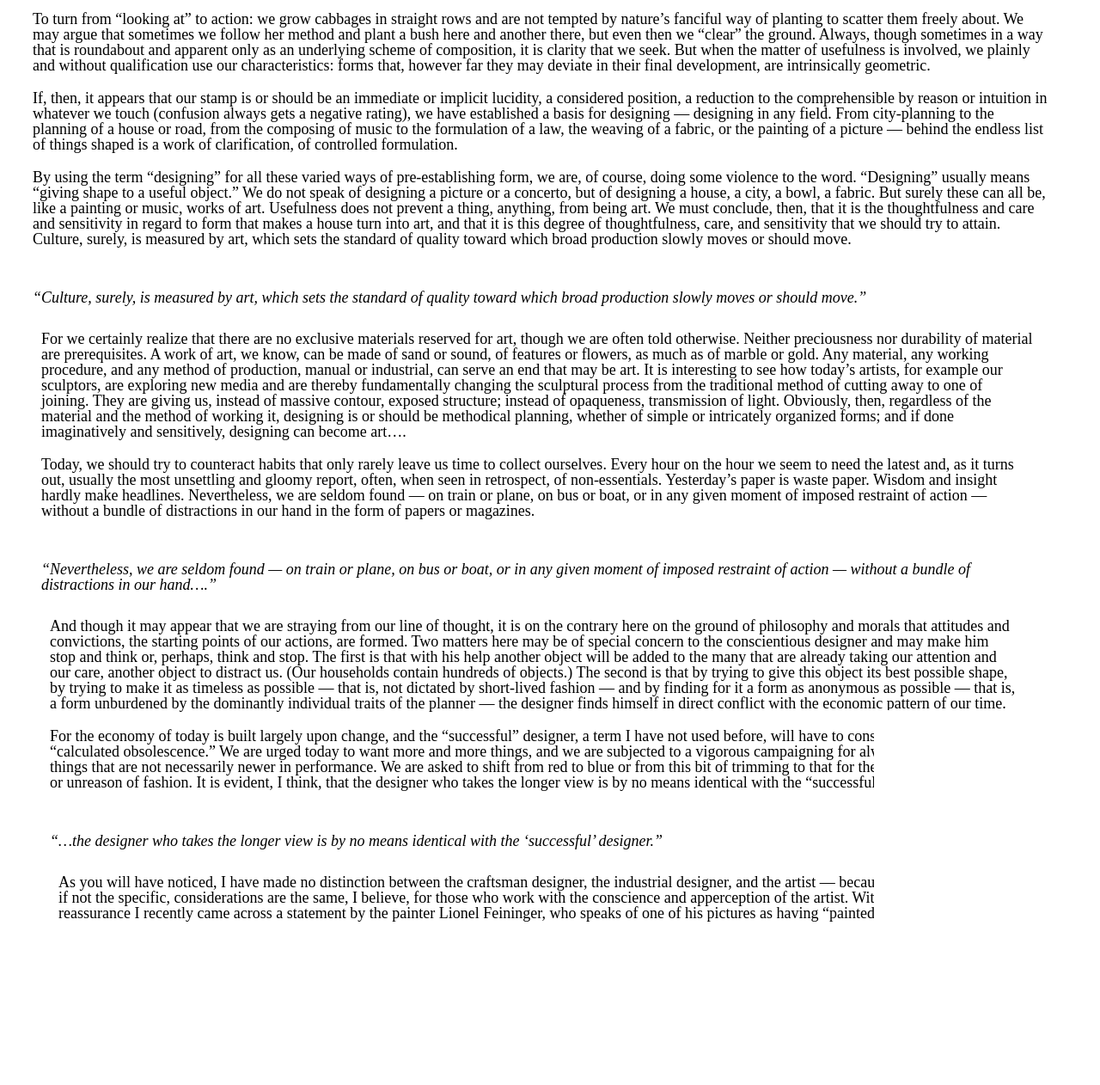
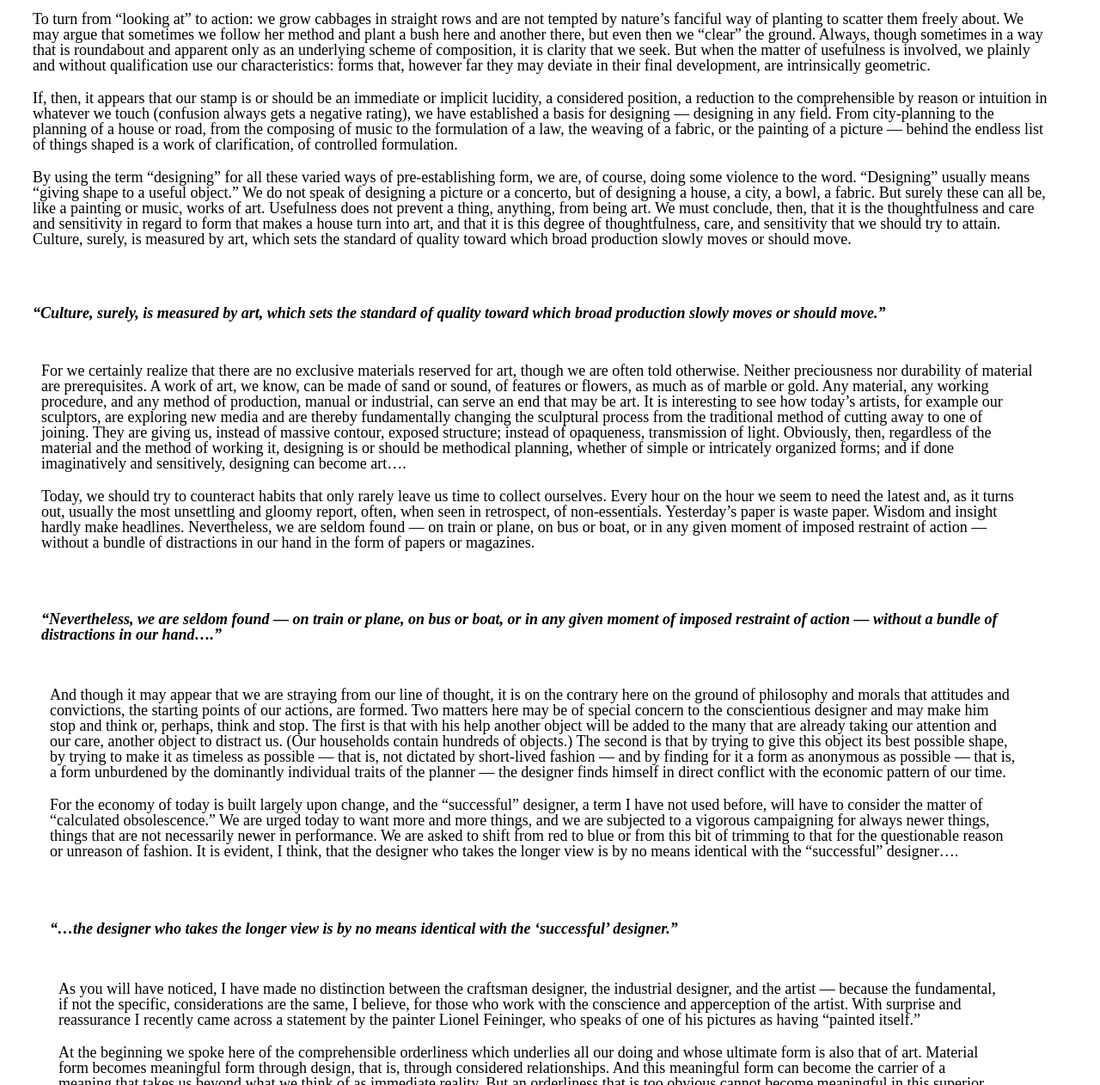
Before and after one commit to CarmelaTurman/carmelaturman.github.io, a plain HTML site: page anni-albers/index.html in a window 1280 px wide. Shown: the part 445-1707 px from the top of the page at 86% size. Drawn offline with Linux system fonts and the light colour scheme.

Commit message:
changed header and paragraph boxes, margin parameters

```diff
--- a/anni-albers/index.html
+++ b/anni-albers/index.html
@@ -57,8 +57,8 @@
 
         <div class="column">
            <div class="callout" callout2>
-                        <p><em> “Culture, surely, is measured by art, which sets the standard of quality
-                            toward which broad production slowly moves or should move.” </em></p>
+                        <h3><p><em> “Culture, surely, is measured by art, which sets the standard of quality
+                            toward which broad production slowly moves or should move.” </em></p></h3>
             </div>
 
 
@@ -80,9 +80,9 @@
 
         <div class="column">
             <div class="callout" callout3>
-                        <p><em> <align:right>“Nevertheless, we are seldom found — on train or plane, on bus or boat,
+                        <h4><p><em>“Nevertheless, we are seldom found — on train or plane, on bus or boat,
                         or in any given moment of imposed restraint of action
-                        — without a bundle of distractions in our hand….”</align:right></em></p>
+                        — without a bundle of distractions in our hand….”</em></p></h4>
                         </div>
 
 
@@ -103,8 +103,8 @@
 
                         <div class="column">
                         <div class="callout" callout4>
-                        <p><em> “…the designer who takes the longer view is by no means identical
-                        with the ‘successful’ designer.” </em></p>
+                        <h5><p><em> “…the designer who takes the longer view is by no means identical
+                        with the ‘successful’ designer.” </em></p></h5>
                         </div>
 
 
@@ -122,7 +122,7 @@
         </div>
 
 
-<h3><bold>About the Author</bold></h3>
+<h6><bold>About the Author</bold></h6>
 
     <p> Anni Albers was a pioneering textile artist who elevated weaving from a craft to a fine art through her innovative use of materials.
     She explored the potential of both natural and industrial fibers, incorporating materials like cellophane for its light-reflective
```
